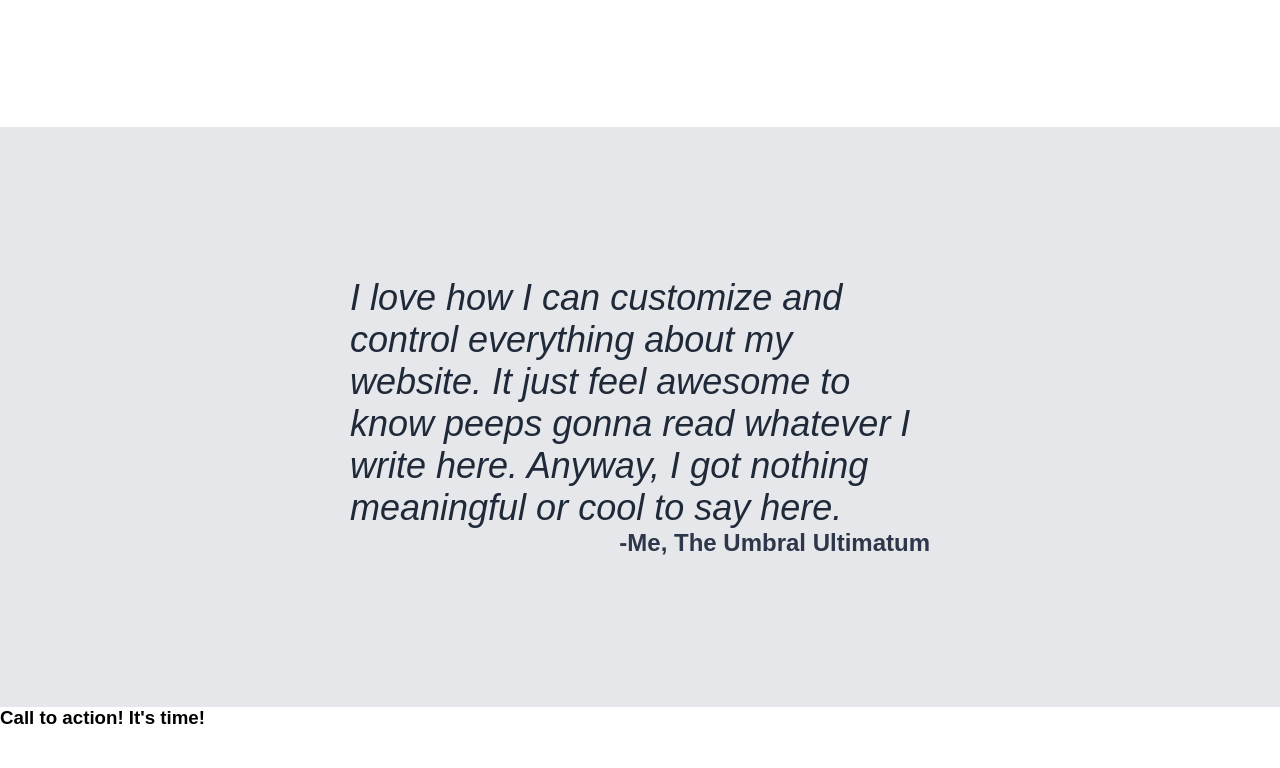
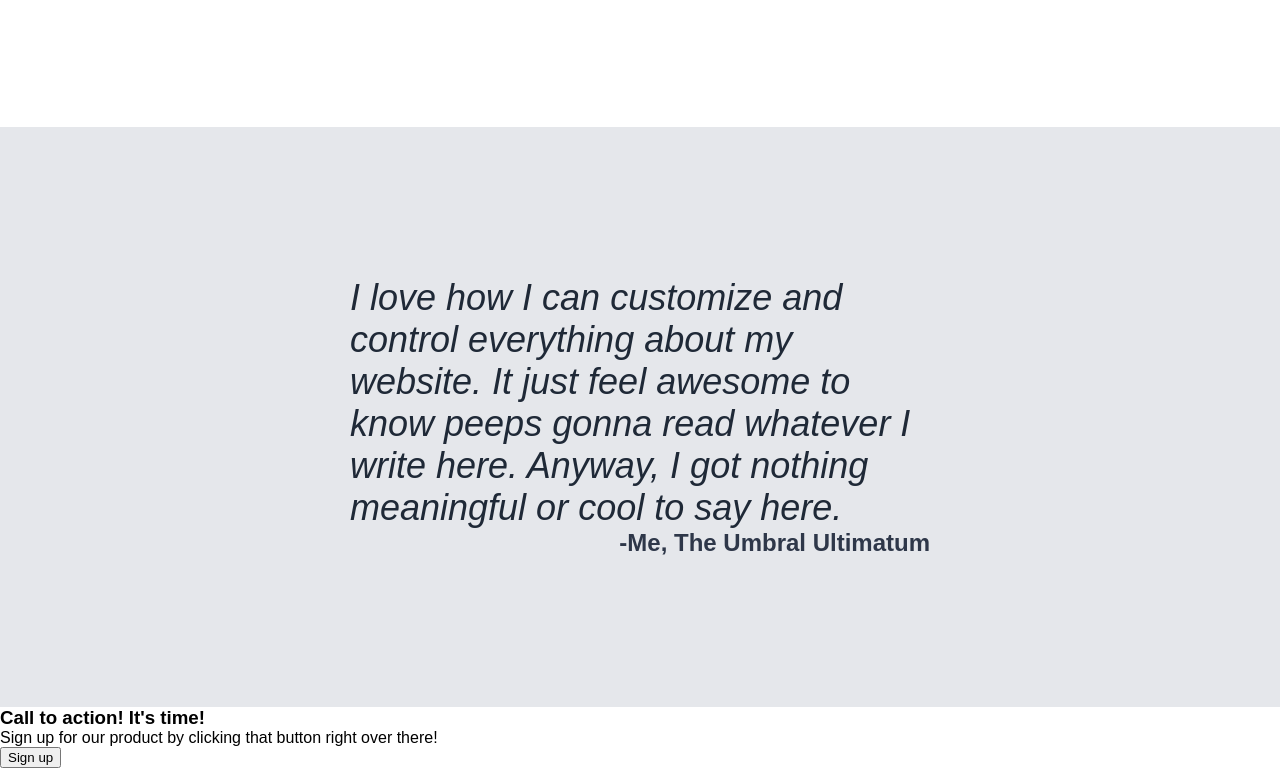
Before and after one commit to diverenforce/landing-page, a plain HTML site: page index.html in a window 1280 px wide. Shown: the part 1076-1844 px from the top of the page. Before the commit the page ends 1805 px from the top, so only its background shows below. Drawn offline with Linux system fonts and the light colour scheme.

Commit message:
Add P and button to sign-up section

```diff
--- a/index.html
+++ b/index.html
@@ -71,8 +71,10 @@
         <div class="sign-box">
             <div class="left-sign">
                 <h3>Call to action! It's time!</h3>
-                <p></p>
+                <p>Sign up for our product by clicking that button right over there!</p>
             </div>
+
+            <button class="sign-buton">Sign up</button>
         </div>
     </div>
 </body>
```
